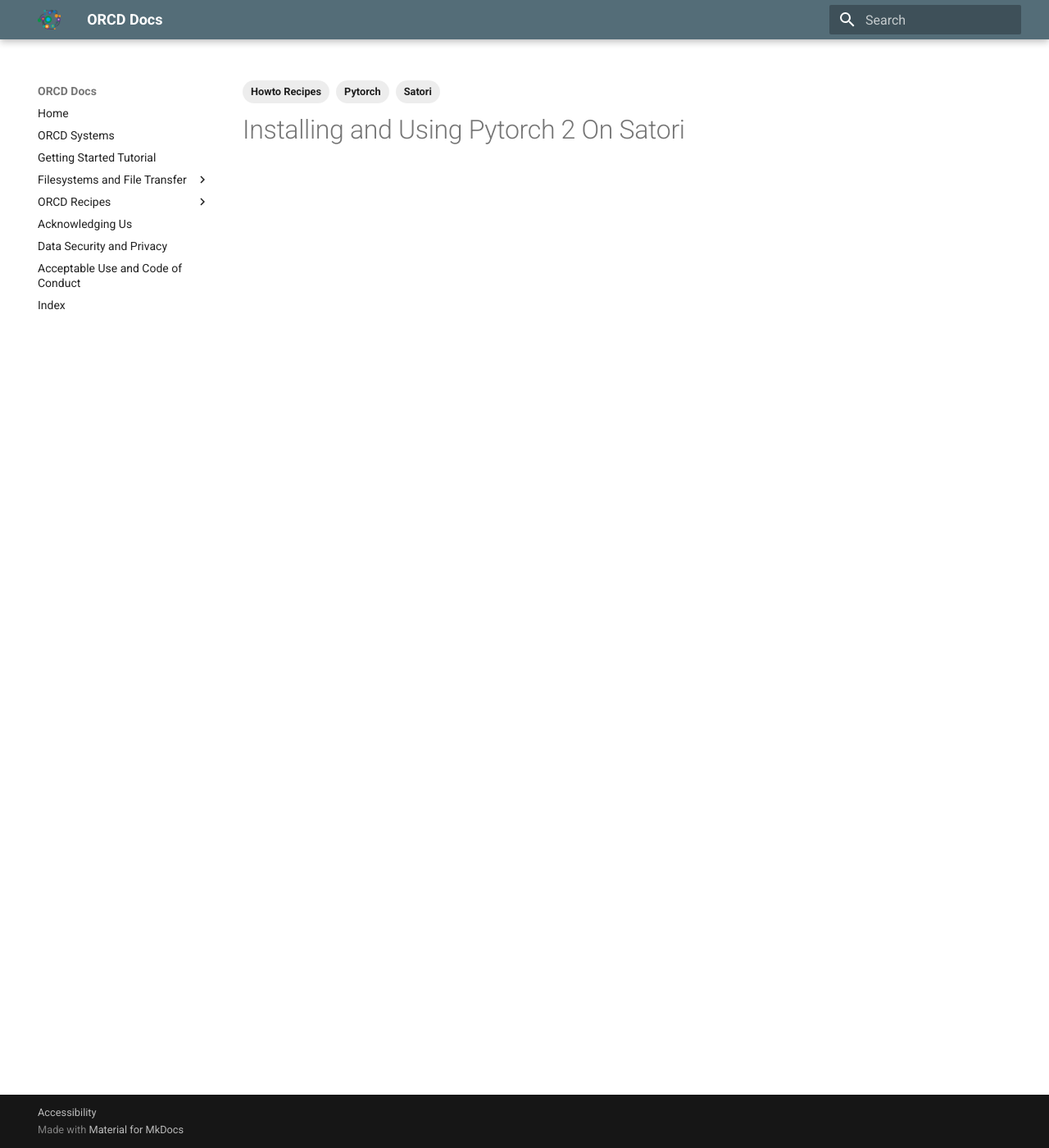
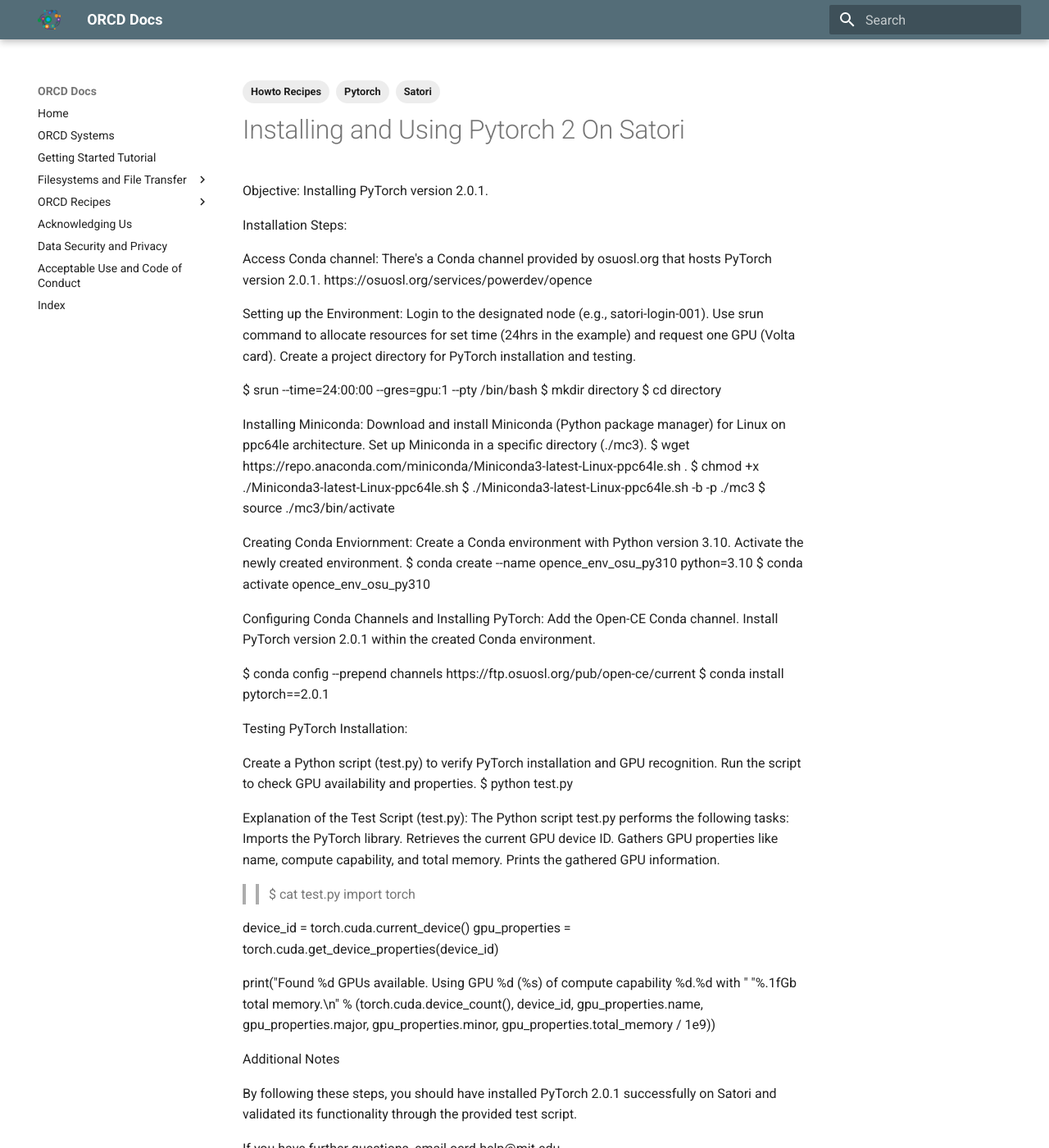
Before and after one commit to mit-orcd/orcd-docs-edit, an MkDocs documentation site: the page built from docs/recipes/pytorch2-staori.md, in a window 1280 px wide and 1400 px high. Shown: the whole window at 82% size. Built offline with MkDocs 1.6.1 and Material for MkDocs 9.7.7, drawn with Linux system fonts in a browser that asks for light colours; some of the changed text lies outside the part shown.

Commit message:
Added Pytorch2 for Satori Documentation

```diff
--- a/docs/recipes/pytorch2-staori.md
+++ b/docs/recipes/pytorch2-staori.md
@@ -5,3 +5,77 @@
  - Pytorch
 ---
 # Installing and Using Pytorch 2 On Satori
+
+Objective:
+Installing PyTorch version 2.0.1.
+
+Installation Steps:
+
+Access Conda channel:
+There's a Conda channel provided by osuosl.org that hosts PyTorch version 2.0.1.
+https://osuosl.org/services/powerdev/opence
+
+Setting up the Environment:
+Login to the designated node (e.g., satori-login-001).
+Use srun command to allocate resources for set time (24hrs in the example) and request one GPU (Volta card).
+Create a project directory for PyTorch installation and testing.
+
+$ srun --time=24:00:00 --gres=gpu:1 --pty /bin/bash
+$ mkdir directory
+$ cd directory
+
+Installing Miniconda:
+Download and install Miniconda (Python package manager) for Linux on ppc64le architecture.
+Set up Miniconda in a specific directory (./mc3).
+$ wget https://repo.anaconda.com/miniconda/Miniconda3-latest-Linux-ppc64le.sh .
+$ chmod +x ./Miniconda3-latest-Linux-ppc64le.sh
+$ ./Miniconda3-latest-Linux-ppc64le.sh -b -p ./mc3
+$ source ./mc3/bin/activate
+
+Creating Conda Enviornment:
+Create a Conda environment with Python version 3.10.
+Activate the newly created environment.
+$ conda create --name opence_env_osu_py310 python=3.10
+$ conda activate opence_env_osu_py310
+
+Configuring Conda Channels and Installing PyTorch:
+Add the Open-CE Conda channel.
+Install PyTorch version 2.0.1 within the created Conda environment.
+
+$ conda config --prepend channels https://ftp.osuosl.org/pub/open-ce/current
+$ conda install pytorch==2.0.1
+
+Testing PyTorch Installation:
+
+Create a Python script (test.py) to verify PyTorch installation and GPU recognition.
+Run the script to check GPU availability and properties.
+$ python test.py
+
+Explanation of the Test Script (test.py):
+The Python script test.py performs the following tasks:
+Imports the PyTorch library.
+Retrieves the current GPU device ID.
+Gathers GPU properties like name, compute capability, and total memory.
+Prints the gathered GPU information.
+
+>> $ cat test.py
+import torch
+
+device_id = torch.cuda.current_device()
+gpu_properties = torch.cuda.get_device_properties(device_id)
+
+print("Found %d GPUs available. Using GPU %d (%s) of compute capability %d.%d with "
+      "%.1fGb total memory.\n" %
+      (torch.cuda.device_count(),
+       device_id,
+       gpu_properties.name,
+       gpu_properties.major,
+       gpu_properties.minor,
+       gpu_properties.total_memory / 1e9))
+>>
+
+Additional Notes
+
+By following these steps, you should have installed PyTorch 2.0.1 successfully on Satori and validated its functionality through the provided test script.
+
+If you have further questions, email ocrd-help@mit.edu.
```
